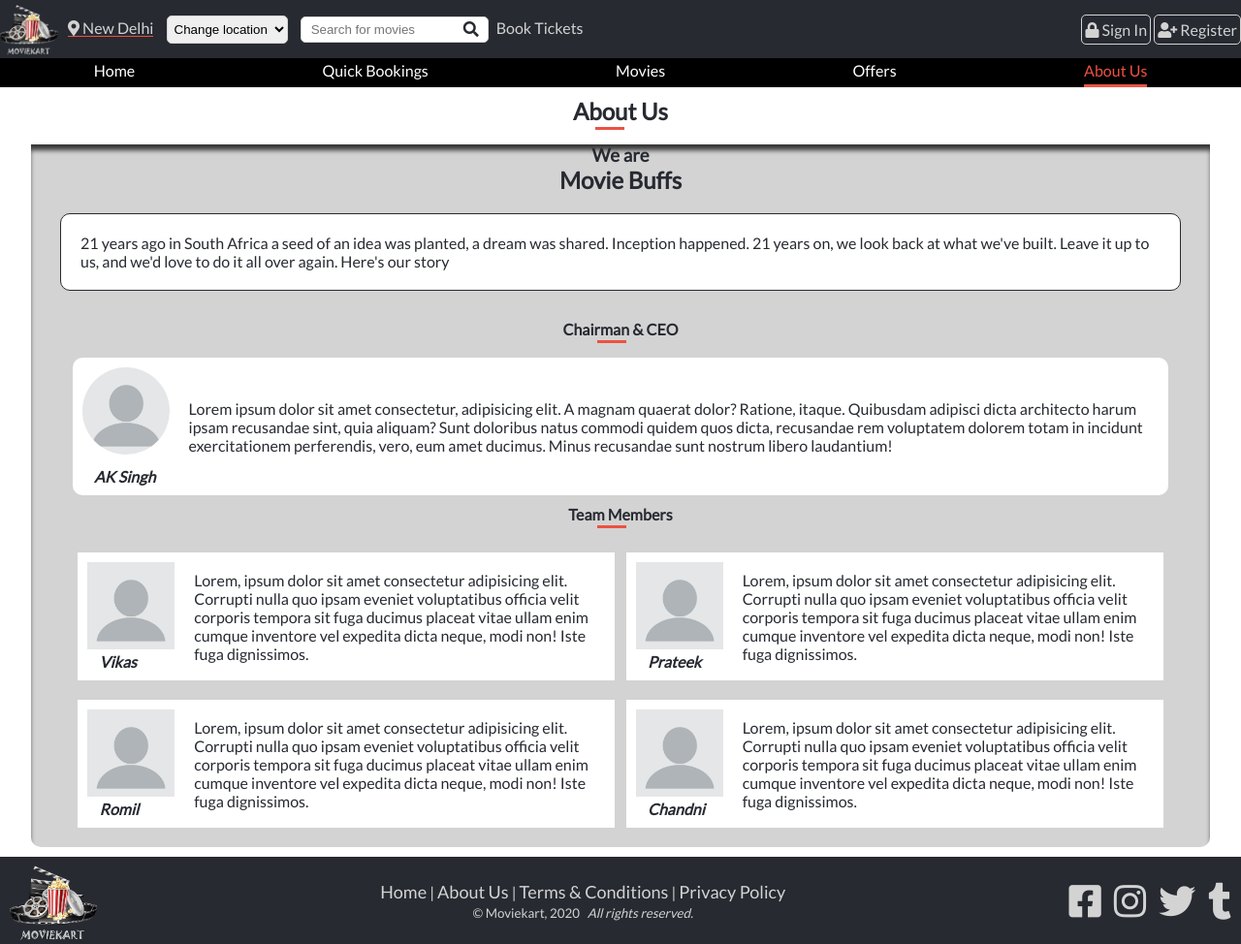
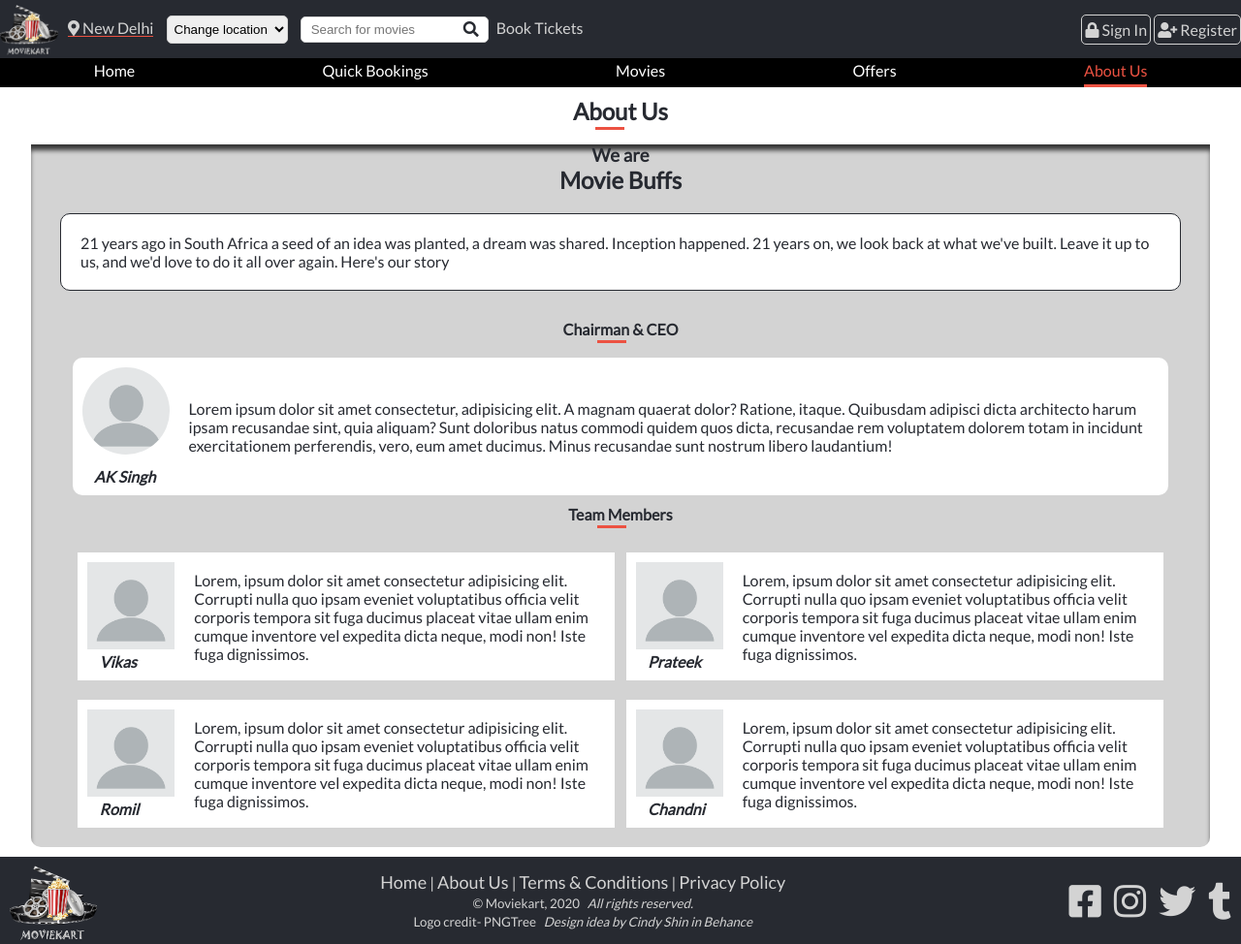
Before and after one commit to alishabab/movie-ticket-booking-website, a website: page about.html in a window 1280 px wide. Shown: the whole page at 97% size. Drawn offline with Linux system fonts and the light colour scheme.

Commit message:
Verified for HTML and CSS errors

```diff
--- a/about.html
+++ b/about.html
@@ -129,7 +129,8 @@
           <a href="#">Terms & Conditions</a> <span>|</span>
           <a href="#">Privacy Policy</a>
         </div>
-        <small>© Moviekart, 2020 &nbsp; <em>All rights reserved.</em></small>
+        <small>© Moviekart, 2020 &nbsp; <em>All rights reserved.</em></small> <br>
+        <small>Logo credit- PNGTree &nbsp; <em>Design idea by Cindy Shin in Behance</em></small>
       </div>
 
     </div>
```
Also changed, not shown: bookings.html (+2 -1 lines), index.html (+2 -1 lines).
